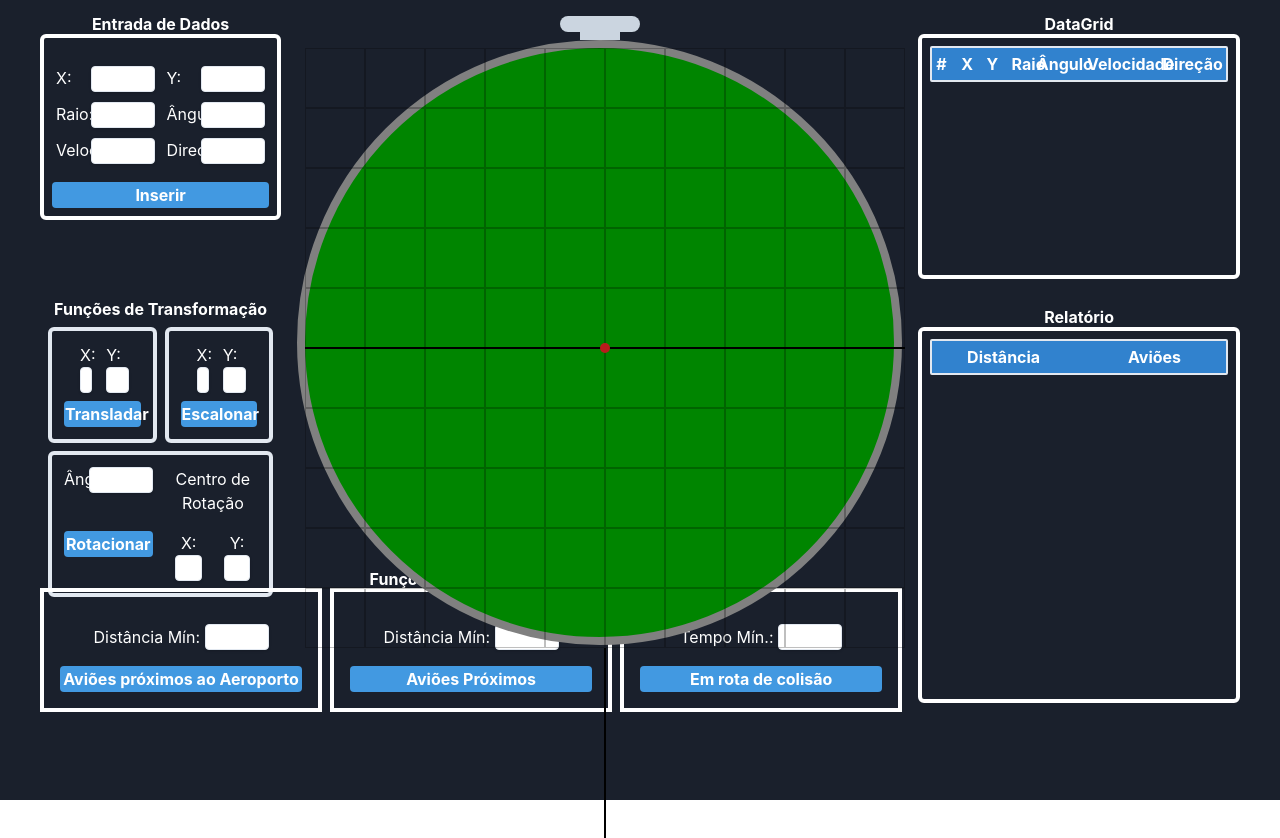
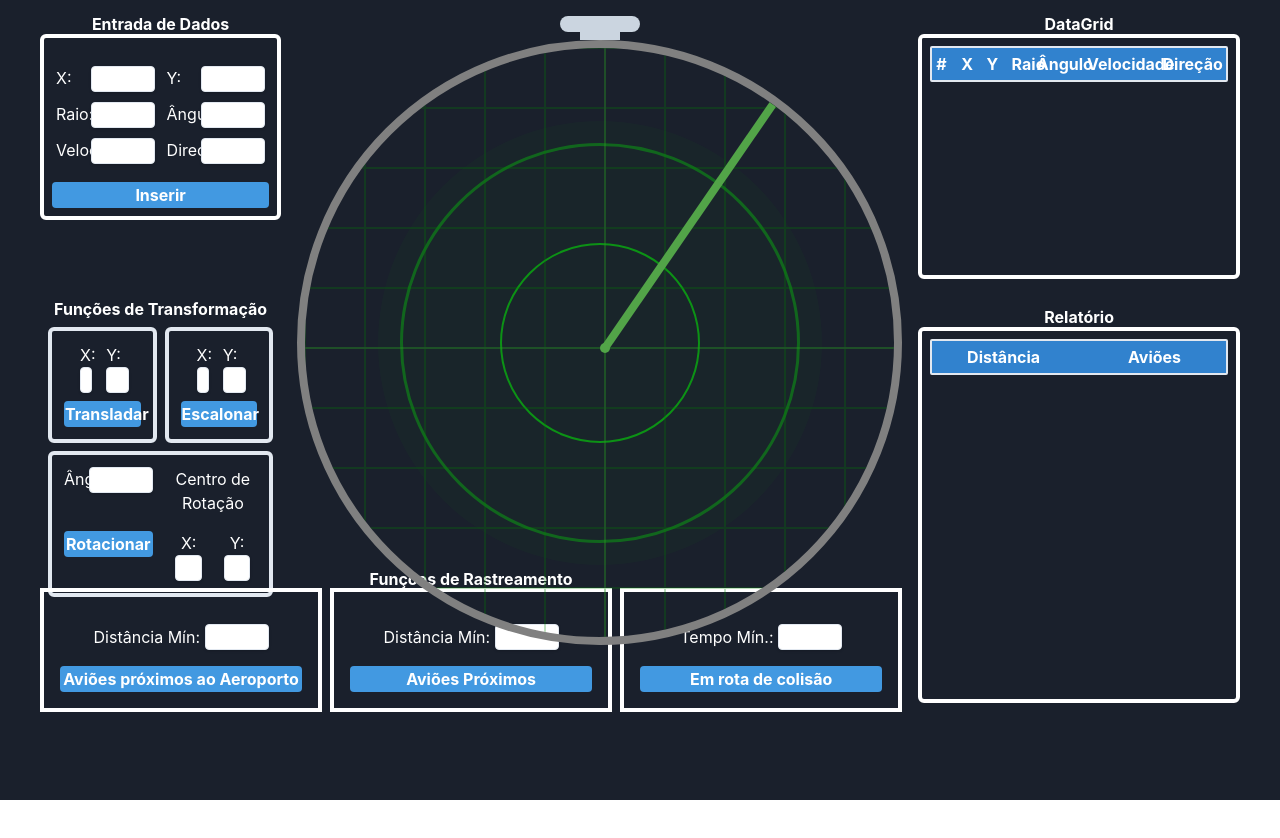
Before and after one commit to MarcioJRGodoi/Aviao-reacao, a React (Vite) app: page / in a window 1280 px wide. Shown: the top 838 px of the page. After the commit the page ends 800 px from the top, so only its background shows below. Built offline with nearby package versions, Linux system fonts and the light colour scheme.

Commit message:
criando um novo radar

```diff
--- a/src/components/Radar.tsx
+++ b/src/components/Radar.tsx
@@ -1,46 +1,121 @@
 import type React from "react";
 import { useEffect, useState } from "react";
-import styled from "styled-components";
+import styled, { keyframes } from "styled-components";
 import type { PositionPlanesService } from "../services/positionPlanesService";
 import type { Plane } from "../interfaces";
 
+// Efeito de expansão para o radar
+const radarSweep = keyframes`
+  0% {
+    width: 0;
+    height: 0;
+    opacity: 0.5;
+  }
+  100% {
+    width: 600px;
+    height: 600px;
+    opacity: 0;
+  }
+`;
+const RadarSweepEffect = styled.div`
+  position: absolute;
+  top: 50%;
+  left: 50%;
+  width: 0;
+  height: 0;
+  background-color: rgba(0, 255, 0, 0.2); /* Cor verde semi-transparente */
+  border-radius: 50%;
+  transform: translate(-50%, -50%);
+  animation: ${radarSweep} 2s linear infinite; /* Animação contínua */
+`;
 const RadarContainer = styled.div<{ isInitial: boolean }>`
   border: 8px solid gray;
-  border-radius: ${(props) => (props.isInitial ? "605px" : "0px")};
-  background-color: #008500;
+  border-radius: 50%; /* Isso garante o formato circular */
+  background-color: #black;
   width: 605px;
   height: 605px;
   position: relative;
   z-index: 999999999;
+  overflow: hidden; /* Propriedade para manter a grade dentro do círculo */
   transition: border-radius 1s;
+`;
+// Define os estilos para os círculos internos sem preenchimento
+const InnerCircleSmall = styled.div`
+  position: absolute;
+  top: 50%;
+  left: 50%;
+  width: 200px; /* Tamanho do círculo menor */
+  height: 200px;
+  border: 2px solid rgba(0, 255, 0, 0.5); /* Cor verde com transparência para o contorno */
+  border-radius: 50%;
+  transform: translate(-50%, -50%);
+`;
+
+const InnerCircleLarge = styled.div`
+  position: absolute;
+  top: 50%;
+  left: 50%;
+  width: 400px; /* Tamanho do círculo maior */
+  height: 400px;
+  border: 3px solid rgba(0, 255, 0, 0.3); /* Cor verde mais clara e transparente para o contorno */
+  border-radius: 50%;
+  transform: translate(-50%, -50%);
 `;
 
 const GridCell = styled.div`
   width: 60px;
   height: 60px;
-  border: 1px solid black;
+  border: 1px solid  #008500;
   opacity: 0.25;
 `;
 
-const Line = styled.div<{ vertical?: boolean }>`
+const LineV = styled.div<{ vertical?: boolean }>`
   position: absolute;
-  background-color: black;
-  ${(props) =>
-    props.vertical
-      ? "width: 2px; height: 600px; left: 299px;"
-      : "height: 2px; width: 600px; top: 299px;"}
+background-color: rgba(82, 164, 72, 0.2);
+   height: 2px; width: 600px; top: 299px;
+
+`;
+const LineH = styled.div<{ vertical?: boolean }>`
+  position: absolute;
+background-color: rgba(82, 164, 72, 0.2);
+  height: 600px; width: 600px; top: 0px;
+  width: 2px; height: 600px; left: 299px;"
 `;
 
 const RadarCenter = styled.div`
   width: 10px;
   height: 10px;
   border-radius: 50%;
-  background-color: #b91c1c;
+ background-color: #52a448;
   position: absolute;
   top: 295px;
   left: 295px;
 `;
 
+
+const spin = keyframes`
+  0% { transform: rotate(0deg); }
+  100% { transform: rotate(360deg); }
+`;
+const PalitoContainer = styled.div`
+  position: absolute;
+  top: 50%;
+  left: 50%;
+  width: 0;
+  height: 0;
+  transform: translate(-50%, -50%);
+  animation: ${spin} 5s linear infinite;
+`;
+
+const Palito = styled.div`
+  width: 8px; /* Largura do palito */
+  height: 300px; /* Aumentamos a altura do palito */
+  background-color: #52a448;
+  border-radius: 4px; /* Suavizamos as bordas */
+  position: absolute;
+  top: -300px; /* Move o palito para cima */
+  left: -4px; /* Centraliza horizontalmente o palito */
+`;
 
 interface RadarProps {
   positionPlane: PositionPlanesService;
@@ -77,6 +152,10 @@ const Radar: React.FC<RadarProps> = ({ positionPlane }) => {
 
   return (
     <RadarContainer isInitial={isInitial}>
+         <RadarSweepEffect />
+         <InnerCircleLarge /> {/* Círculo maior */}
+      <InnerCircleSmall /> {/* Círculo menor */}
+
       <div style={{ width: "600px", height: "600px", position: "relative" }}>
         <div
           style={{
@@ -90,9 +169,11 @@ const Radar: React.FC<RadarProps> = ({ positionPlane }) => {
             <GridCell key={index} />
           ))}
         </div>
-
-        <Line vertical />
-        <Line />
+        <PalitoContainer>
+          <Palito />
+        </PalitoContainer>
+        <LineV  />
+        <LineH  />
 
         <RadarCenter />
 
```
